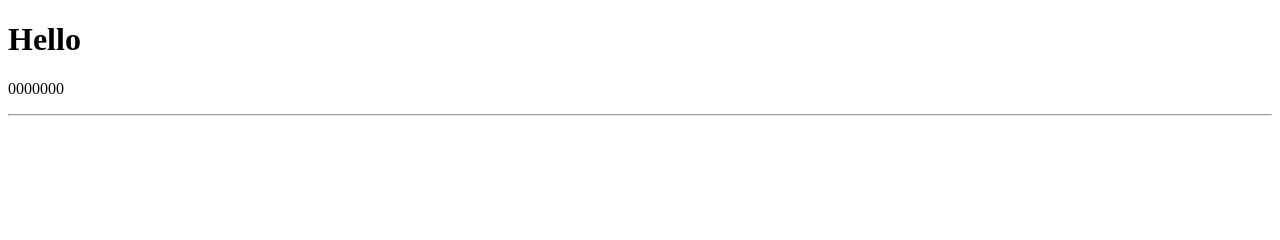
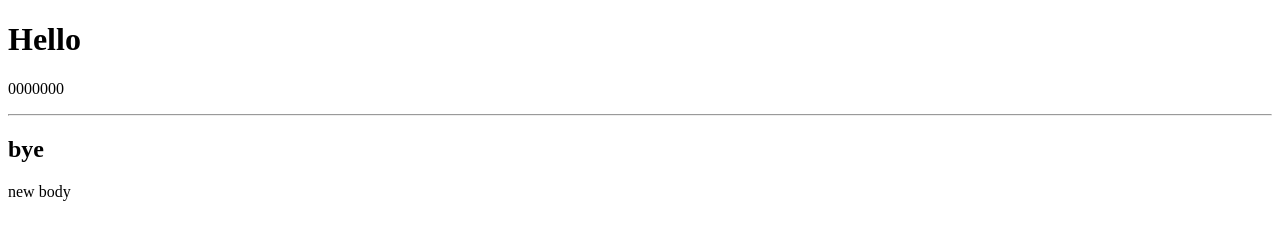
Before and after one commit to ferradeth/ex-git, a plain HTML site: page index.html in a window 1280 px wide. Drawn offline with Linux system fonts and the light colour scheme.

Commit message:
new commit

```diff
--- a/index.html
+++ b/index.html
@@ -10,5 +10,7 @@
     <h1>Hello</h1>
     <p>0000000</p>
     <hr>
+    <h2>bye</h2>
+    <p>new body</p>
 </body>
 </html>
--- /dev/null
+++ b/main.js
@@ -0,0 +1 @@
+0000000
--- /dev/null
+++ b/style.css
@@ -0,0 +1,3 @@
+p{
+    color: red
+}
```
